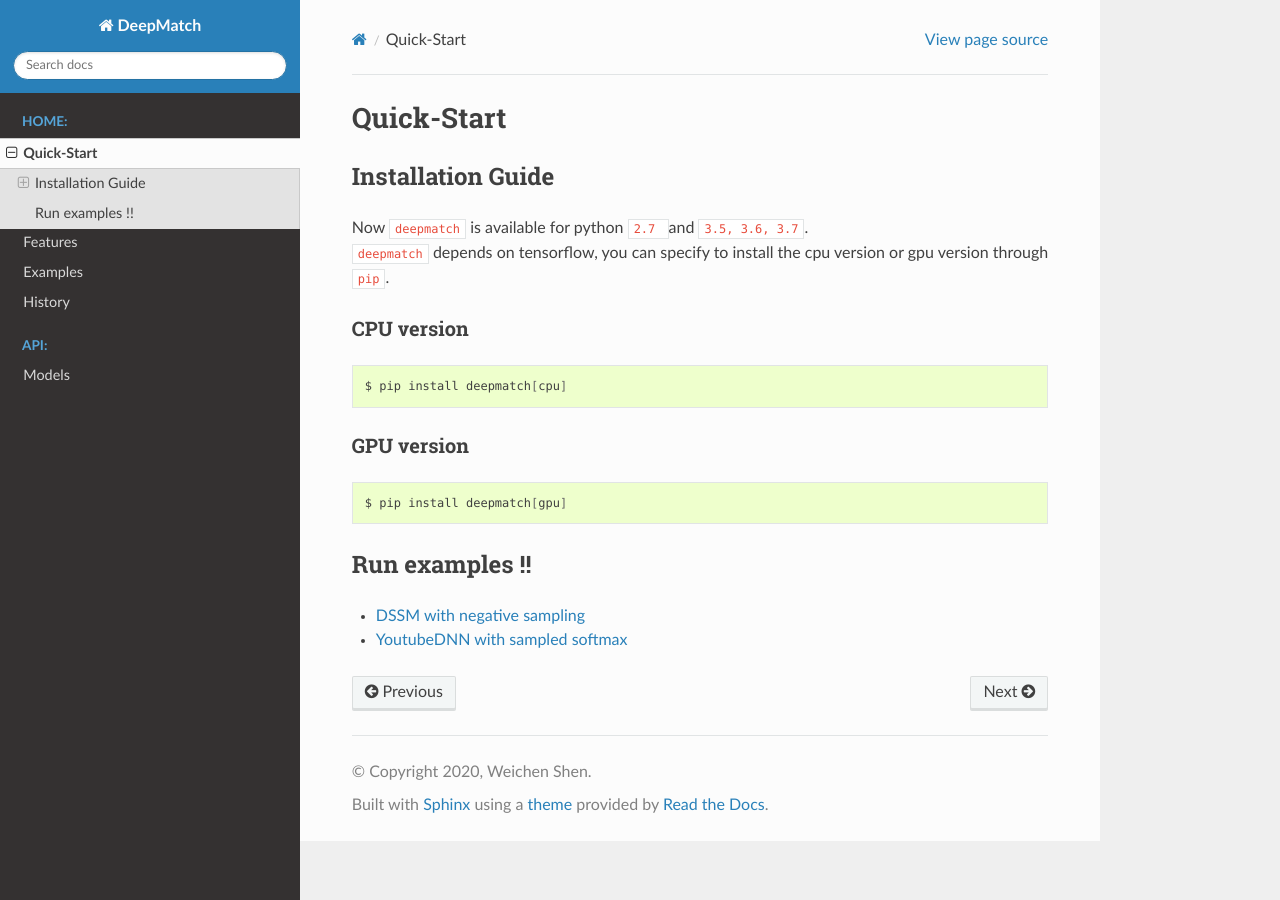
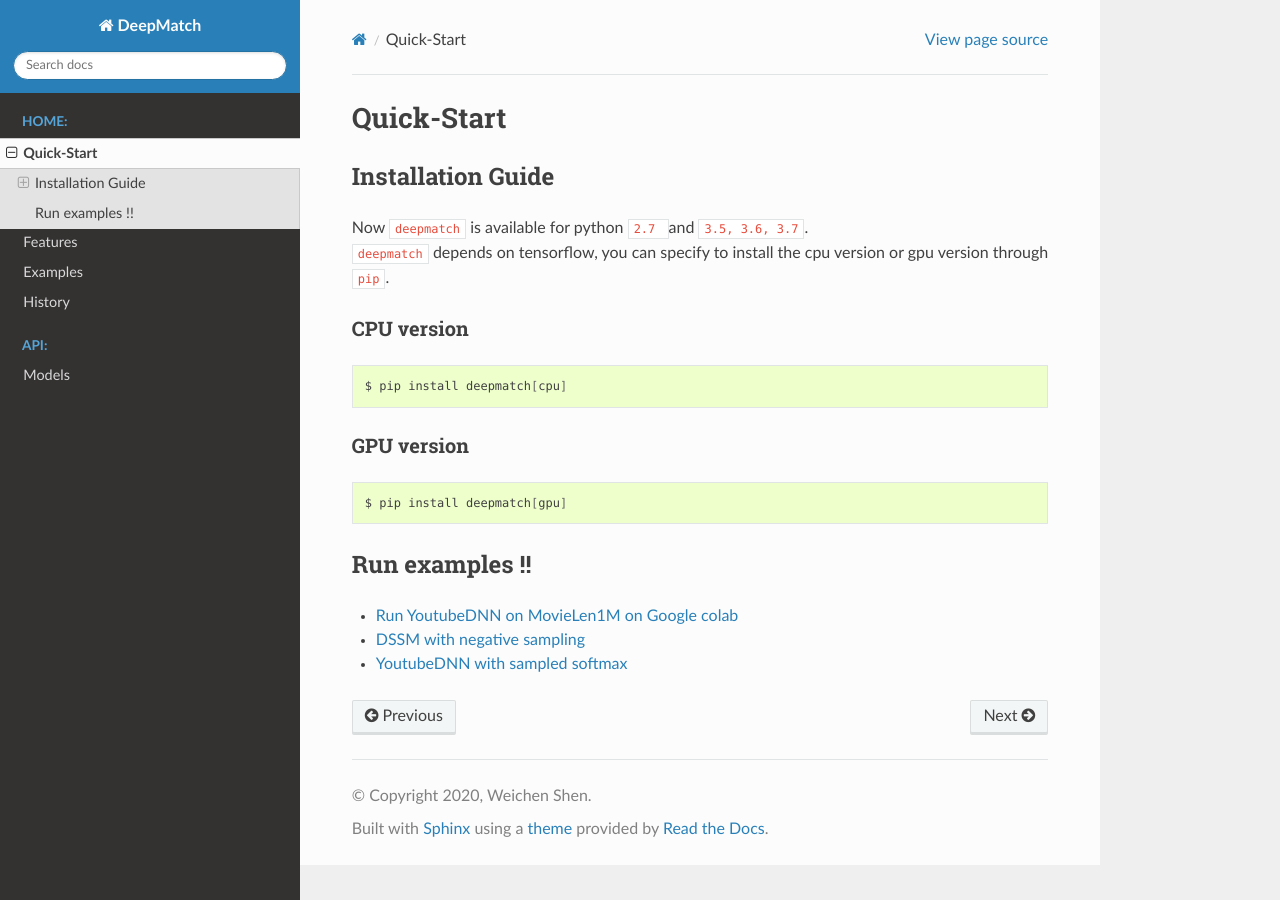
Before and after one commit to shenweichen/DeepMatch, a Sphinx documentation site: the page built from docs/source/Quick-Start.md, in a window 1280 px wide. Built offline with Sphinx 7.4.7 and the Read the Docs theme 2.0.0, drawn with Linux system fonts in a browser that asks for light colours; pages that are not in the unit, such as notebooks, are missing from menus.

Commit message:
no message

````diff
--- a/docs/source/Quick-Start.md
+++ b/docs/source/Quick-Start.md
@@ -16,5 +16,6 @@ $ pip install deepmatch[gpu]
 ```
 ## Run examples !!
 
+- [Run YoutubeDNN on MovieLen1M on Google colab](https://colab.research.google.com/github/shenweichen/DeepMatch/blob/dev_shenweichen/examples/colab_MovieLen1M_YoutubeDNN.ipynb)
 - [DSSM with negative sampling](./Examples.html#dssm-with-negative-sampling)
 - [YoutubeDNN with sampled softmax](./Examples.html#youtubednn-with-sampled-softmax)
````
